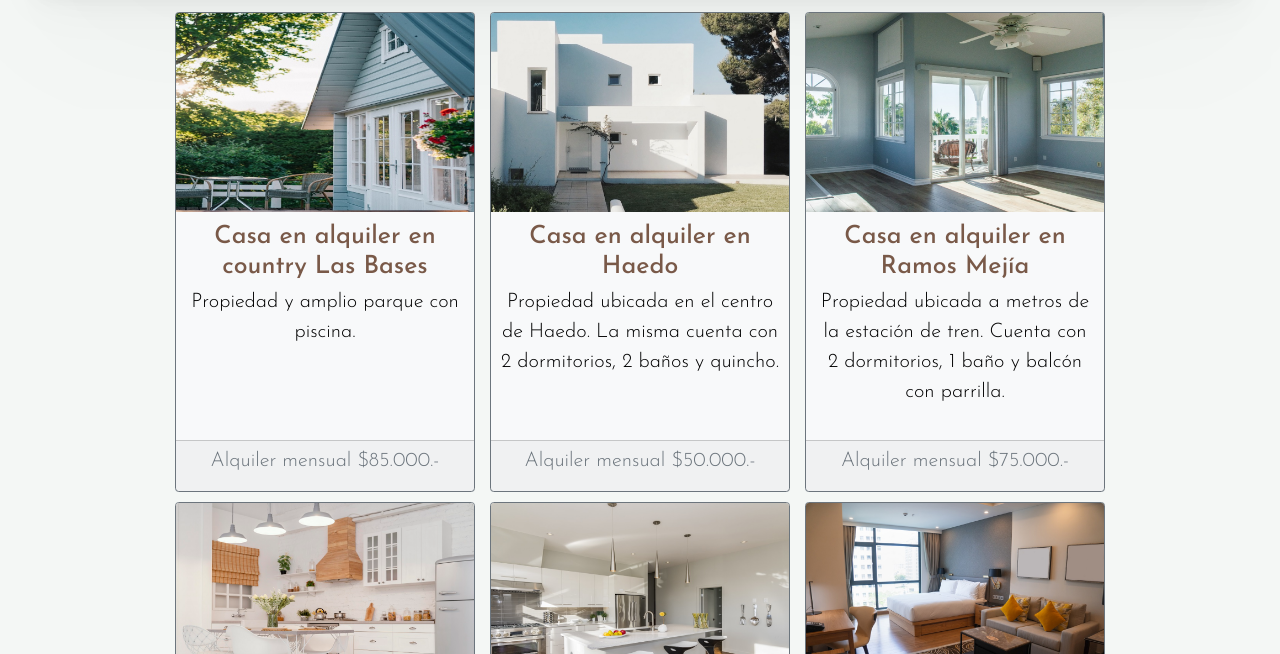
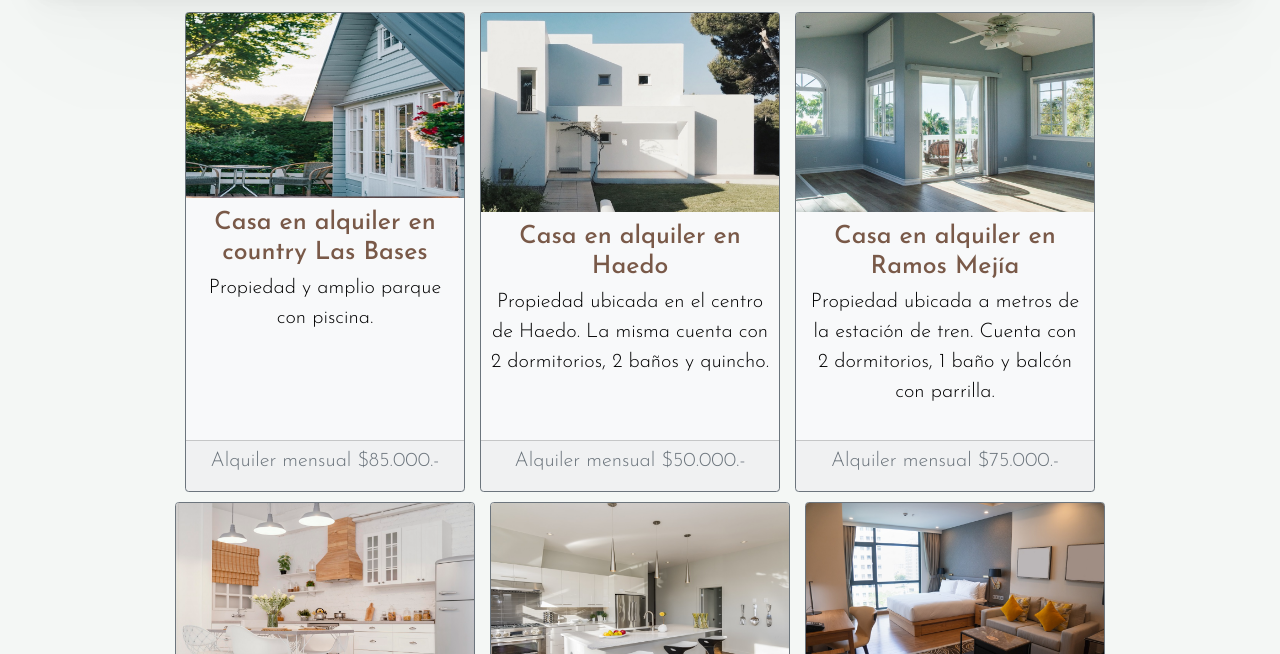
Before and after one commit to juanrattari/jp_propiedades, a website: page views/alquilar.html in a window 1280 px wide. Shown: the part 146-800 px from the top of the page. Drawn offline with nearby package versions, Linux system fonts and the light colour scheme; no server answers.

```diff
--- a/views/alquilar.html
+++ b/views/alquilar.html
@@ -49,7 +49,7 @@
         <section class="container">
           <div class="row justify-content-center">
             <div class="col-auto propiedad__item">
-              <div class="card text-center text-bg-light border-secondary mb-3" style="width: 30rem; height: 48rem;">
+              <div class="card text-center text-bg-light border-secondary mb-3" style="width: 28rem; height: 48rem;">
                 <img src="../img/casa-alquiler1.jpg" class="card-img-top" alt="Imagen de casa.">
                 <div class="card-body">
                   <h2 class="card-title">Casa en alquiler en country Las Bases</h2>
```
